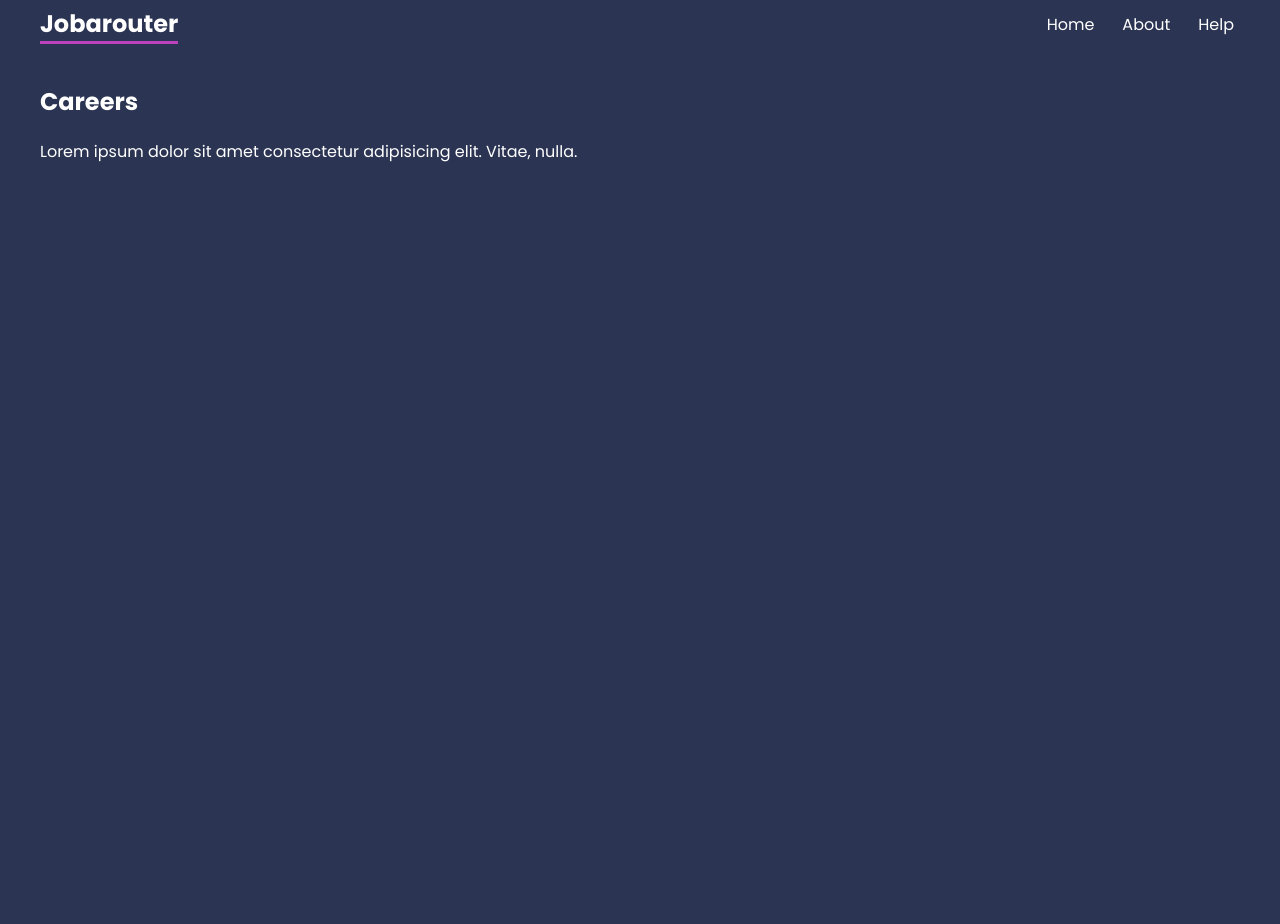
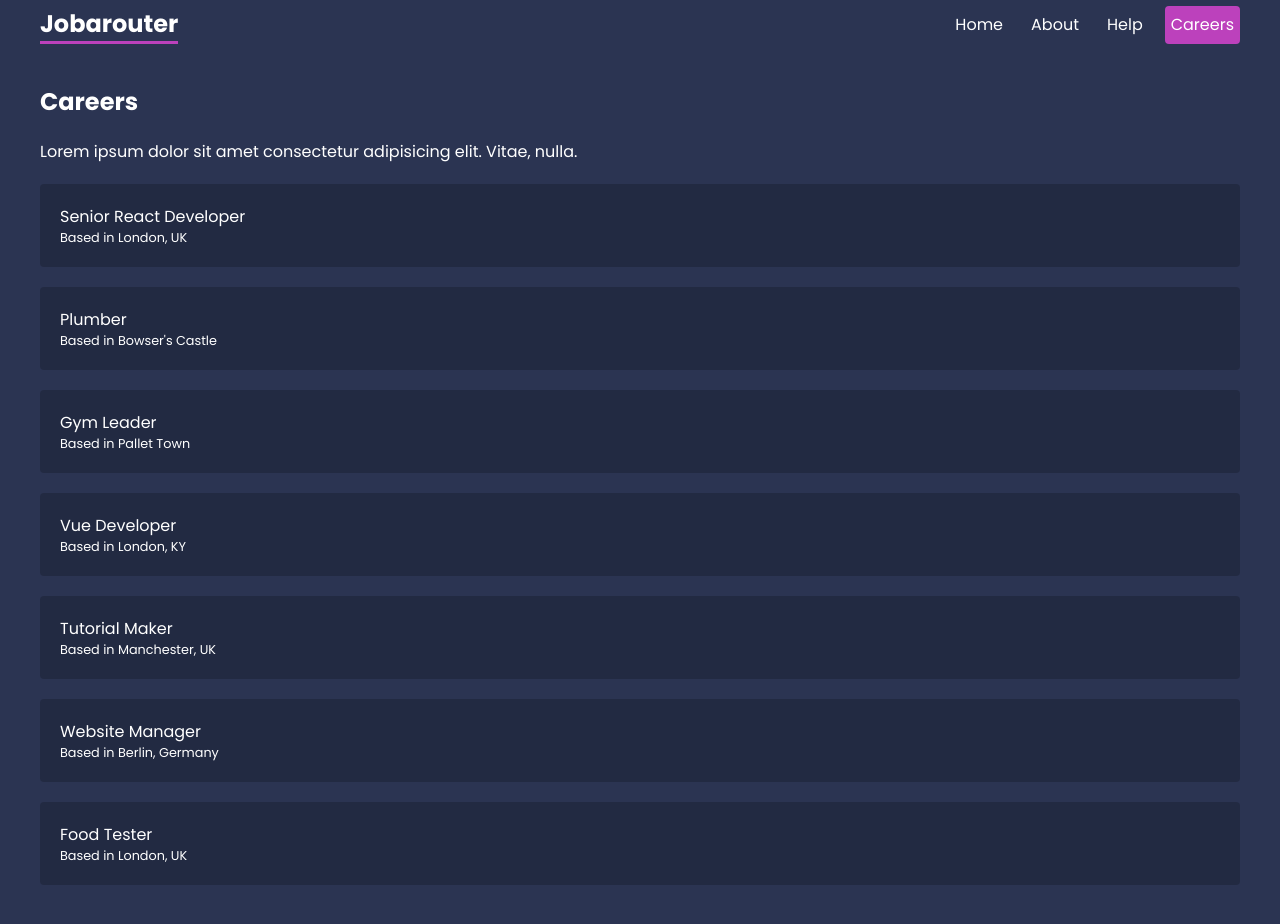
Before and after one commit to Shanehortonm/routing, a React (Create React App) app in the folder routing-practice/: page /careers in a window 1280 px wide. Before the commit the page ends 800 px from the top, so only its background shows below. Built offline with nearby package versions, Linux system fonts and the light colour scheme; data requests are answered from the project's data file.

Commit message:
added careers page

```diff
--- a/routing-practice/src/App.js
+++ b/routing-practice/src/App.js
@@ -11,7 +11,7 @@ import { About } from "./pages/About";
 import { Contact } from "./pages/help/Contact";
 import { Faq } from "./pages/help/Faq";
 import { NotFound } from "./pages/NotFound";
-import { Careers } from "./pages/careers/Careers";
+import { Careers, careersLoader } from "./pages/careers/Careers";
 
 // layouts
 import { RootLayout } from "./layouts/RootLayout";
@@ -30,7 +30,7 @@ const router = createBrowserRouter(
       </Route>
 
       <Route path="careers" element={<CareersLayout />}>
-        <Route index element={<Careers />} />
+        <Route index element={<Careers />} loader={careersLoader} />
       </Route>
 
       <Route path="*" element={<NotFound />} />
--- a/routing-practice/src/index.css
+++ b/routing-practice/src/index.css
@@ -123,6 +123,28 @@ form label span {
 
 /* Careers List */
 
+.careers > a {
+  display: block;
+  background: rgba(0, 0, 0, 0.2);
+  padding: 20px;
+  border-radius: 4px;
+  margin: 20px 0;
+  text-decoration: none;
+}
+
+.careers > a:hover p {
+  color: var(--primary);
+}
+
+.careers p {
+  margin: 0;
+}
+
+.careers > a p:last-child {
+  font-size: 0.8rem;
+  color: white;
+}
+
 /* Career Details */
 
 /* Breadcrumbs */
--- a/routing-practice/src/layouts/RootLayout.jsx
+++ b/routing-practice/src/layouts/RootLayout.jsx
@@ -9,6 +9,7 @@ export const RootLayout = () => {
           <NavLink to="/">Home</NavLink>
           <NavLink to="about">About</NavLink>
           <NavLink to="help">Help</NavLink>
+          <NavLink to="careers">Careers</NavLink>
         </nav>
       </header>
 
--- a/routing-practice/src/pages/careers/Careers.jsx
+++ b/routing-practice/src/pages/careers/Careers.jsx
@@ -1,6 +1,23 @@
-// const careersLoader = async ()
-//  => {}
+import { useLoaderData, Link } from "react-router-dom";
 
 export const Careers = () => {
-  return <div className="careers"></div>;
+  const careerData = useLoaderData();
+
+  return (
+    <div className="careers">
+      {careerData.map((career) => (
+        <Link to="/" key={career.id}>
+          <p>{career.title}</p>
+          <p>Based in {career.location}</p>
+        </Link>
+      ))}
+    </div>
+  );
 };
+
+// Loader Function
+export const careersLoader = async () => {
+  const res = await fetch("http://localhost:4000/careers");
+
+  return res.json();
+};
```
